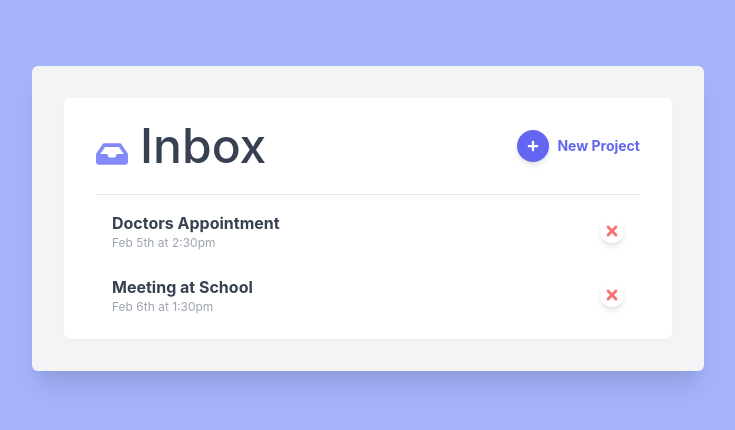
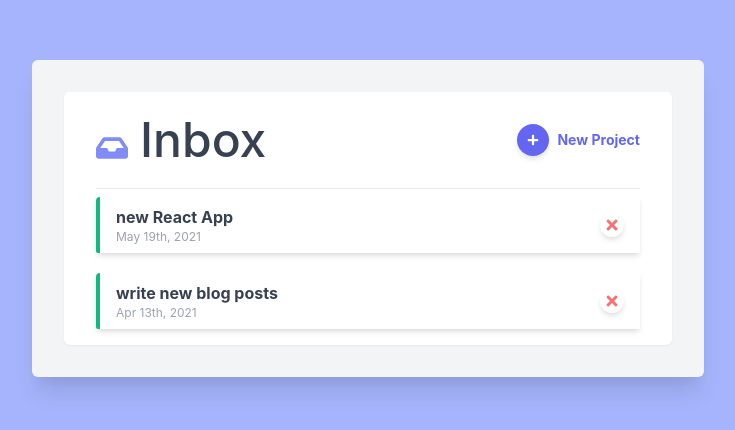
Before and after one commit to leventefrks/react-project-tracker, a React (Create React App) app: page / in a window 1280 px wide. Shown: the part 182-612 px from the top of the page, without its empty margins (272-1007 px from the left). Built offline with nearby package versions, Linux system fonts and the light colour scheme; data requests are answered from the project's data file.

Commit message:
add project, styling

```diff
--- a/db.json
+++ b/db.json
@@ -1,16 +1,16 @@
 {
   "tasks": [
     {
-      "id": 1,
-      "text": "Doctors Appointment",
-      "date": "Feb 5th at 2:30pm",
-      "reminder": false
+      "text": "new React App",
+      "date": "May 19th, 2021",
+      "reminder": true,
+      "id": 1
     },
     {
-      "id": 2,
-      "text": "Meeting at School",
-      "date": "Feb 6th at 1:30pm",
-      "reminder": false
+      "text": "write new blog posts",
+      "date": "Apr 13th, 2021",
+      "reminder": true,
+      "id": 2
     }
   ]
 }
--- a/src/App.js
+++ b/src/App.js
@@ -5,13 +5,31 @@ import { uid } from 'react-uid';
 import { useState, useEffect } from 'react';
 
 function App() {
+  const BASE_URL = 'http://localhost:3000/tasks/';
+
   const [tasks, setTasks] = useState([]);
 
   const [isFormVisible, onShowFormVisibility] = useState(false);
 
-  const addTask = task => setTasks([...tasks, { id: uid(task), ...task }]);
+  const addTask = async task => {
+    const res = await fetch(BASE_URL, {
+      method: 'POST',
+      headers: {
+        'Content-Type': 'application/json',
+      },
+      body: JSON.stringify(task),
+    });
 
-  const deleteTask = id => setTasks(tasks.filter(task => task.id !== id));
+    const data = await res.json();
+    setTasks([...tasks, data]);
+  };
+
+  const deleteTask = async id => {
+    await fetch(`${BASE_URL}${id}`, {
+      method: 'DELETE',
+    });
+    setTasks(tasks.filter(task => task.id !== id));
+  };
 
   const toggleTask = id =>
     setTasks(
@@ -29,7 +47,7 @@ function App() {
   }, []);
 
   const fetchProjects = async () => {
-    const res = await fetch('http://localhost:3000/tasks');
+    const res = await fetch(BASE_URL);
     const data = await res.json();
     return data;
   };
--- a/src/components/Task.js
+++ b/src/components/Task.js
@@ -4,7 +4,7 @@ import { FaTimes } from 'react-icons/fa';
 const Task = ({ task, onDelete, onToggle }) => {
   return (
     <div
-      className={`flex items-center justify-between px-4 py-2 hover:bg-indigo-50 select-none ${
+      className={`flex items-center justify-between px-4 py-2 hover:bg-indigo-50 select-none shadow-md ${
         task.reminder
           ? 'border-l-4 border-green-500 rounded-tl rounded-bl-sm'
           : ''
--- a/src/components/Tasks.js
+++ b/src/components/Tasks.js
@@ -3,7 +3,7 @@ import Task from './Task';
 
 const Tasks = ({ tasks, onDelete, onToggle }) => {
   return (
-    <div className="mx-8 pb-4 pt-2 border-t space-y-2">
+    <div className="mx-8 pb-4 pt-2 border-t space-y-2 md:space-y-5">
       {tasks.map(task => (
         <Task
           key={task.id}
```
